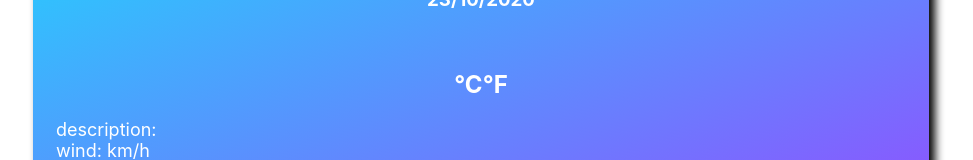
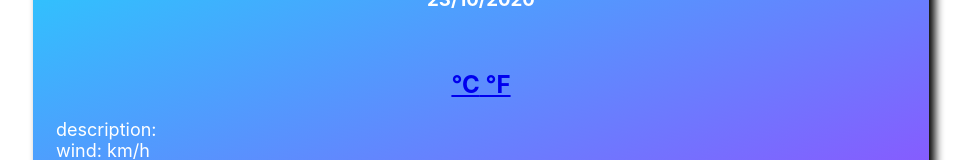
Before and after one commit to oana33-hub/weather-react, a React (Create React App) app: page / in a window 1280 px wide. Shown: the part 139-299 px from the top of the page, without its empty margins (159-1132 px from the left). Built offline with nearby package versions, Linux system fonts and the light colour scheme.

Commit message:
resolved errors

```diff
--- a/src/Daily.js
+++ b/src/Daily.js
@@ -4,7 +4,7 @@ export default function Daily() {
   return (
     <div>
       <div className="daily-weather" alt="">
-        <h4 id="daily-weather">Daily Weather</h4>
+        <h4 id="daily-weather"> Daily Weather </h4>
         <br></br>
 
         <div className=" row  weather-forecast" id="forecast">
--- a/src/Date.js
+++ b/src/Date.js
@@ -1,10 +1,10 @@
 import React from "react";
 
-export default function () {
+export default function Date() {
   return (
     <div>
       <div className="date-time">
-        <h3>23/10/2020 </h3>
+        <h3> 23/10/2020 </h3>
       </div>
       <br />
     </div>
--- a/src/Footer.js
+++ b/src/Footer.js
@@ -5,8 +5,8 @@ export default function Footer() {
     <footer>
       <a
         href="https://github.com/oana33-hub/my-sunny-weather-app"
-        target="blank"
-      >
+        target="blank"  >
+
         {" "}
         Open-source code
       </a>{" "}
--- a/src/Temperature.js
+++ b/src/Temperature.js
@@ -7,10 +7,10 @@ export default function Temperature() {
         <span className="temperature" id="temperature"></span>
 
         <span class="units">
-          <a href="#" id="celsius-link" className="active" />
-          °C
-          <a href="#" id="fahrenheit-link" />
-          °F{" "}
+          <a href="/" id="celsius-link" className="active" rel="noopener norefferrer" > °C</a>
+
+          <a href="/" id="fahrenheit-link"  rel="noopener norefferrer">  °F{" "}</a>
+
         </span>
       </h2>
     </div>
```
